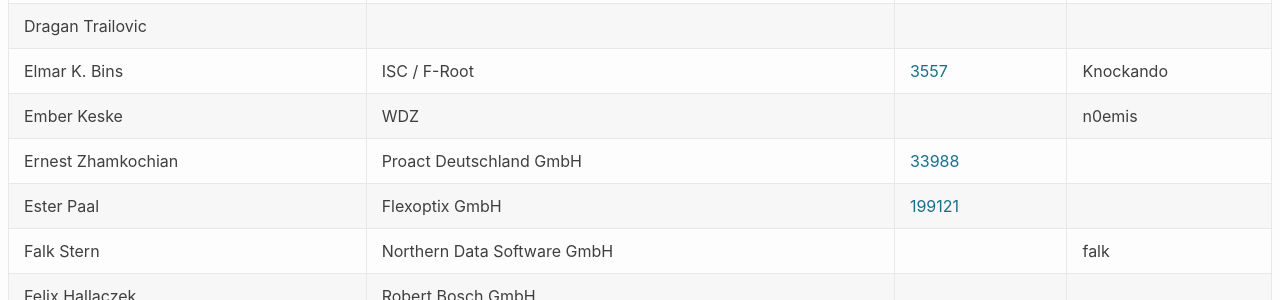
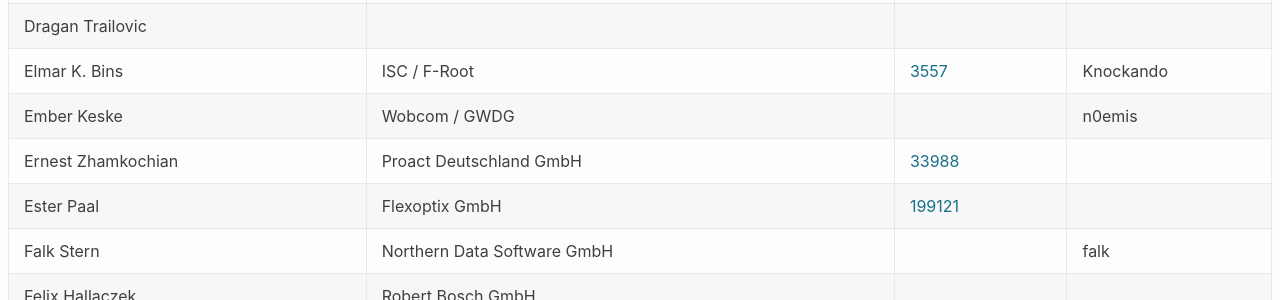
Before and after one commit to denog/pretix-attendeelist, a Jekyll site: the page built from denog14/index.md, in a window 1280 px wide and 900 px high, scrolled down 1414 px. Shown: the part 154-454 px from the top of the window. Built offline with Jekyll 4.4.1, drawn with Linux system fonts in a browser that asks for light colours.

Commit message:
Latest data: Tue Oct 11 14:36:24 UTC 2022

```diff
--- a/_data/attendees_denog14_onsite.json
+++ b/_data/attendees_denog14_onsite.json
@@ -199,7 +199,7 @@
   },
   {
     "name": "Ember Keske",
-    "company": "WDZ",
+    "company": "Wobcom / GWDG",
     "irc": "n0emis",
     "asn": null
   },
```
